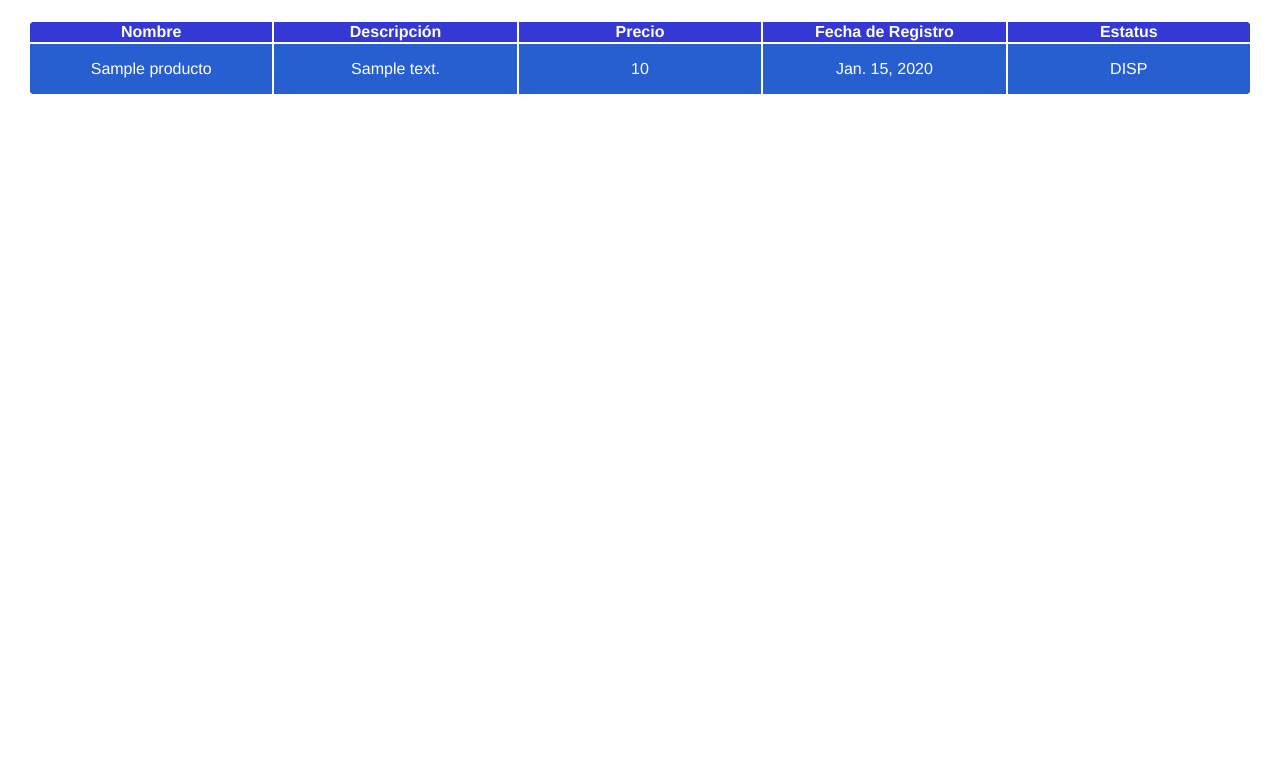
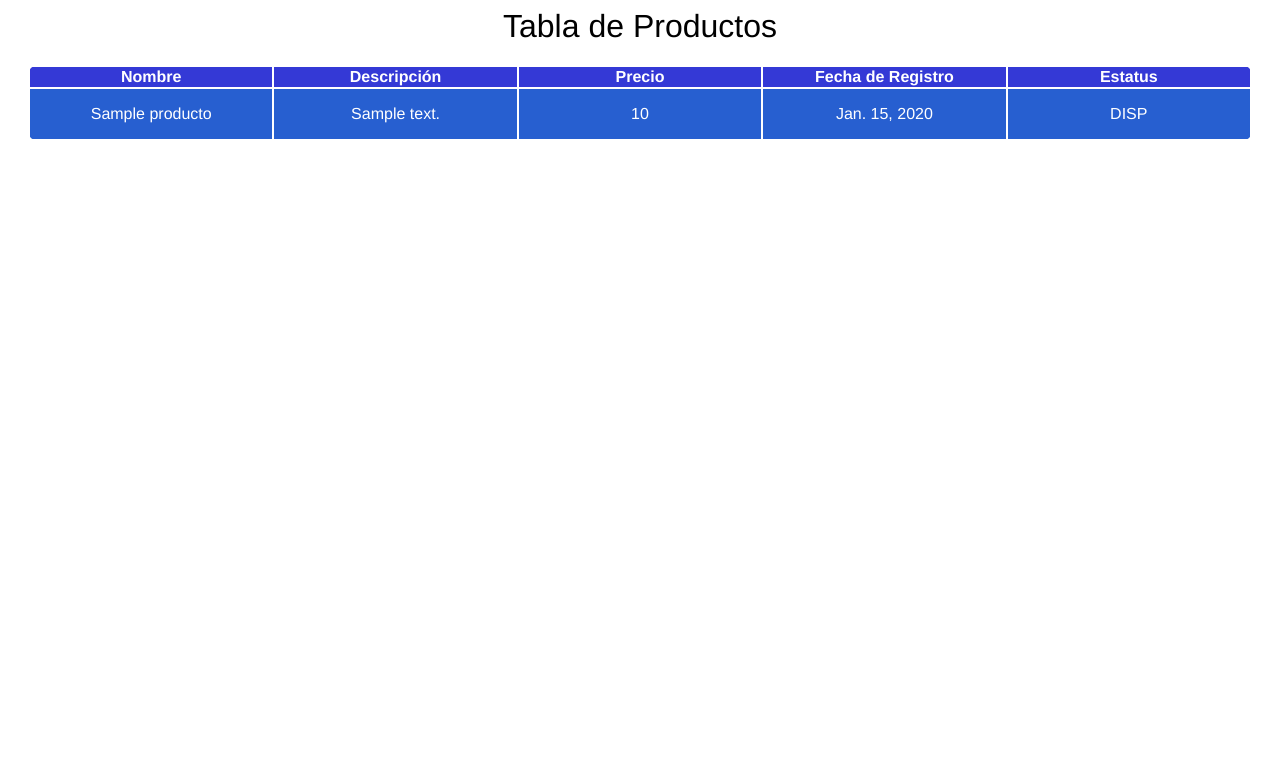
Before and after one commit to abrahamgmacias/gonzalez_macias_python_C, a Django app: page /productos/ in a window 1280 px wide. Shown: the top 779 px of the page. Run offline with Django 4.2, Linux system fonts and the light colour scheme; tables that the repository leaves empty hold one stand-in row (values such as "Sample post").

Commit message:
added title

```diff
--- a/proyecto_productos/productos/templates/productos.html
+++ b/proyecto_productos/productos/templates/productos.html
@@ -1,4 +1,8 @@
 <style>
+    body {
+        font-family: "Helvetica", Arial, sans-serif;
+    }
+
     .custom-table-container {
         display: flex;
         justify-content: center;
@@ -28,7 +32,17 @@
         height: 50px;
         text-align: center;
     }
+
+    .title {
+        font-size: 32px;
+        text-align: center;
+        margin-bottom: 20px;
+    }
 </style>
+
+<div class="title">
+    Tabla de Productos
+</div>
 
 <div class="custom-table-container">
     <div class="table-responsive">
```
